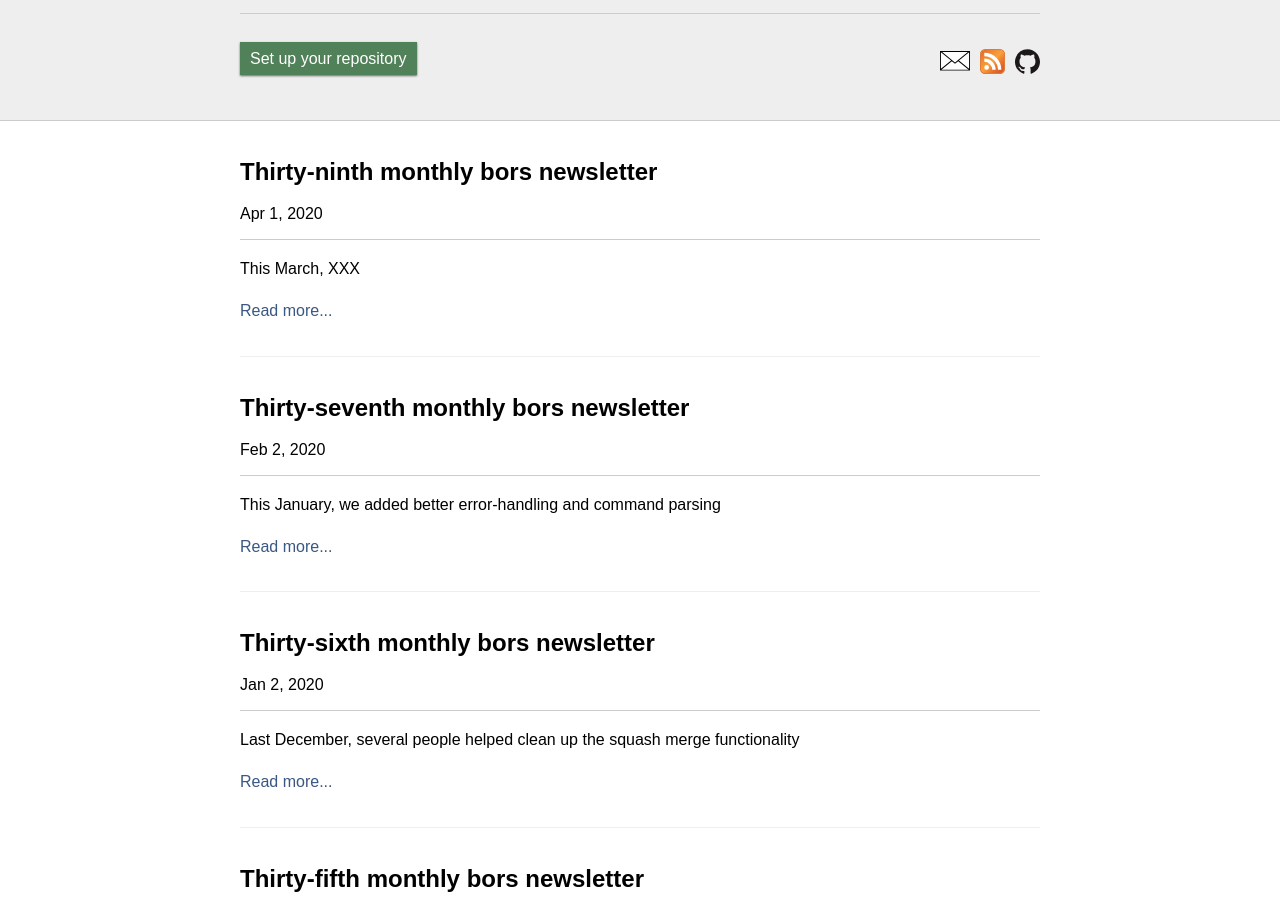
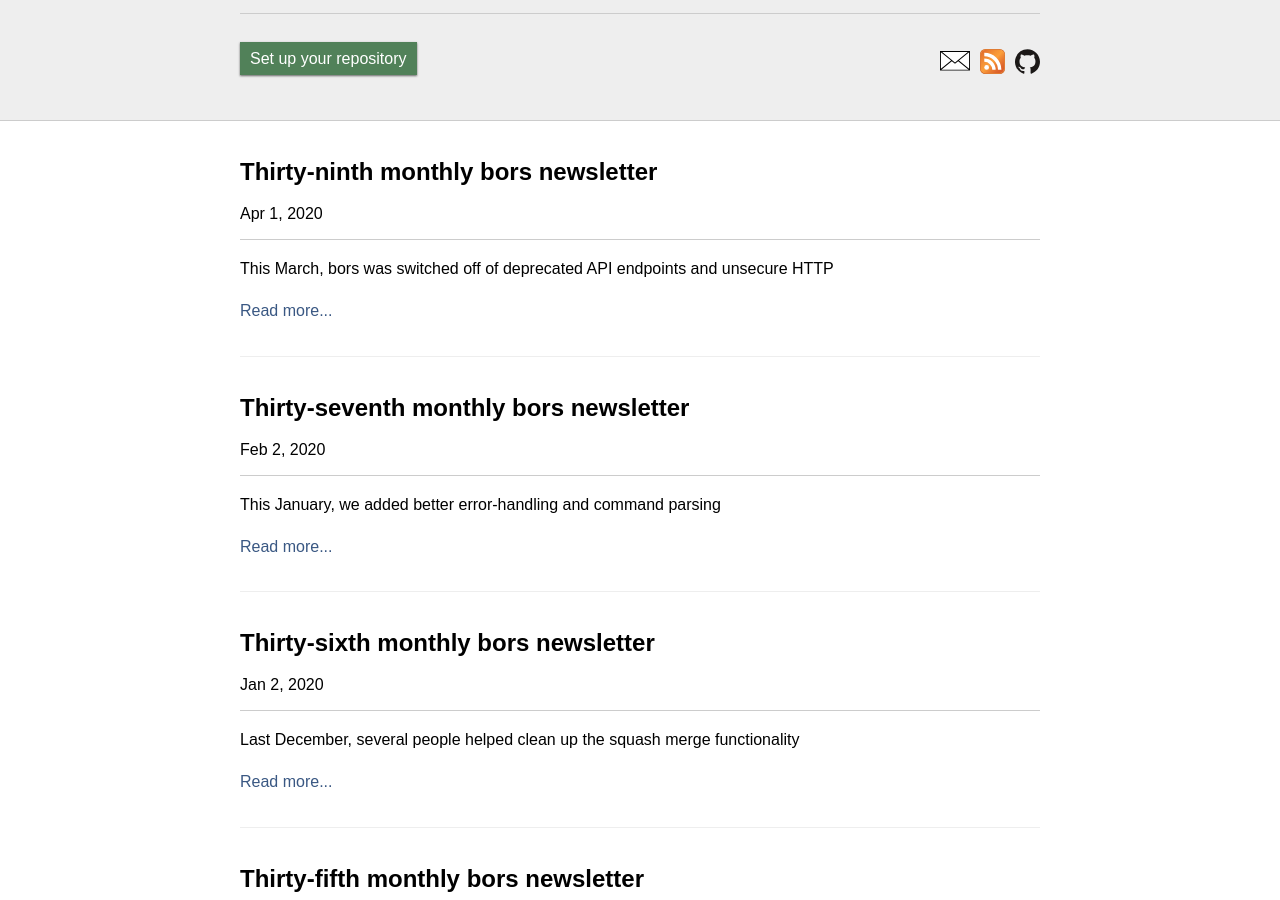
Before and after one commit to bors-ng/bors-ng.github.io, a Jekyll site: the page built from index.html, in a window 1280 px wide and 900 px high, scrolled down 1197 px. Built offline with Jekyll 4.4.1, drawn with Linux system fonts in a browser that asks for light colours; the list of posts is cut into pages by our own code.

Commit message:
Add summary

```diff
--- a/_posts/2020-04-01-tmib-39.md
+++ b/_posts/2020-04-01-tmib-39.md
@@ -2,7 +2,7 @@
 layout:     post
 title:      Thirty-ninth monthly bors newsletter
 date:       2020-04-01 00:00:00
-summary:    This March, XXX
+summary:    This March, bors was switched off of deprecated API endpoints and unsecure HTTP
 categories: newsletter
 ---
 
```
